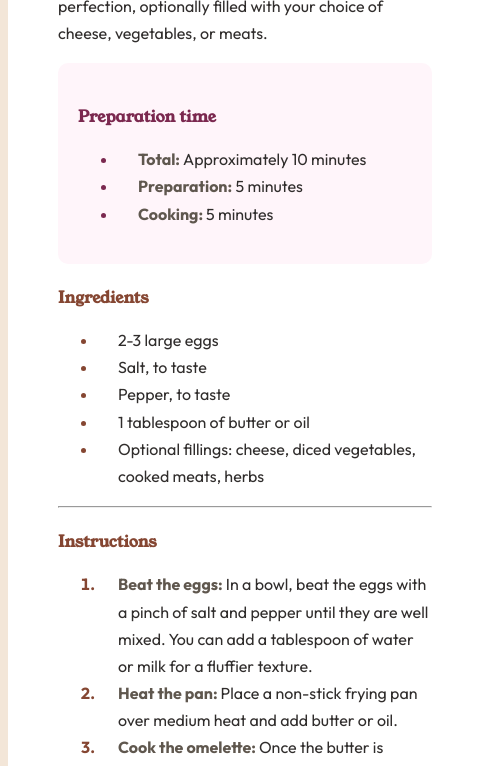
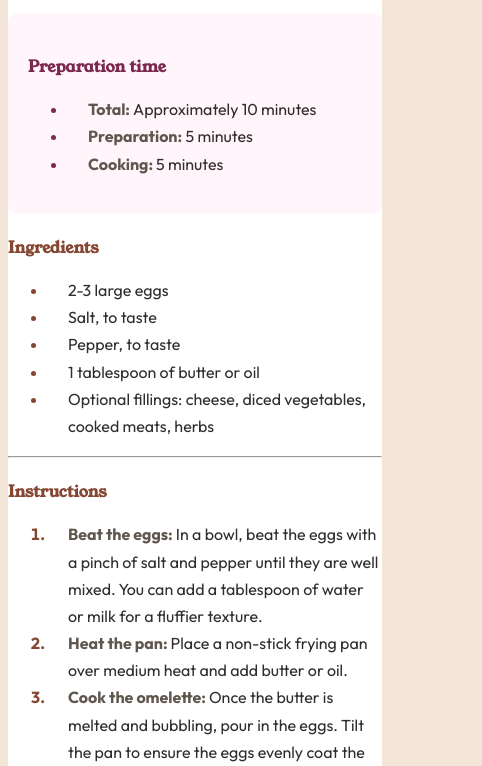
Before and after one commit to JenniferWinston1/Omlette-recipe-challenge, a plain HTML site: page index.html in a window 390 px wide. Shown: the part 384-1150 px from the top of the page, 482 px wide, since content can reach past the window. Drawn offline with Linux system fonts and the light colour scheme.

Commit message:
i have no idea what is happening please don't cuss at me if i fuck it up

```diff
--- a/styles.css
+++ b/styles.css
@@ -88,9 +88,10 @@ td {
     padding-left: 1.875rem;
 }
 
-@media (max-width: 600px) {
+@media (max-width: 728px) {
     .container {
         width: 100%;
+        padding: 0;
     }
 
     h1 {
```
